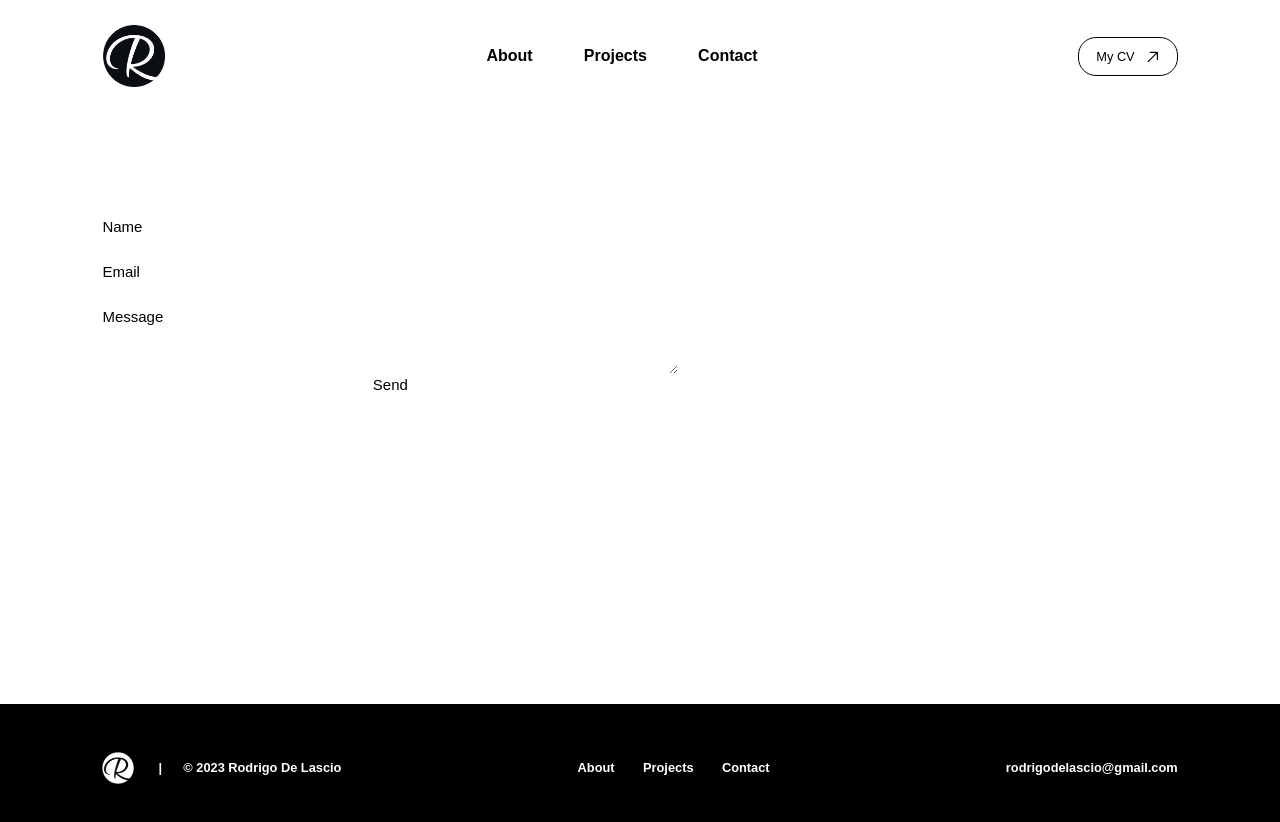
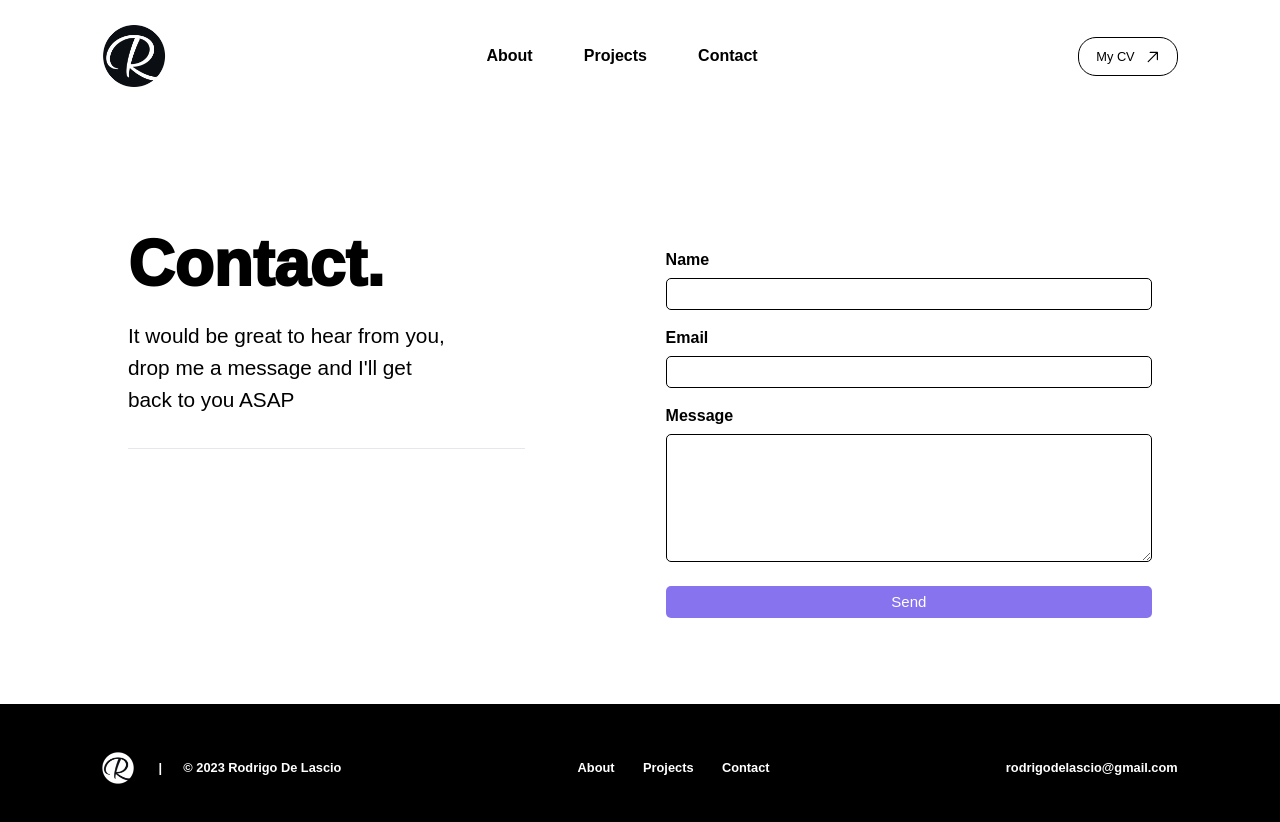
Before and after one commit to rodrigodelascio/rod-current-folio, a React (Create React App) app: page /contact in a window 1280 px wide. Shown: the top 822 px of the page. Built offline with nearby package versions, Linux system fonts and the light colour scheme.

Commit message:
contact form and page updated

```diff
--- a/src/components/contactpage/ContactHero.js
+++ b/src/components/contactpage/ContactHero.js
@@ -27,6 +27,14 @@ const ContactHero = () => {
 
   return (
     <div className={styles["contact-hero-container"]}>
+      <div className={styles["contact-hero-text-wrapper"]}>
+        <h1>Contact.</h1>
+        <h2>
+          It would be great to hear from you, drop me a message and I'll get
+          back to you ASAP
+        </h2>
+        <hr />
+      </div>
       <div className={styles["form-wrapper"]}>
         <form ref={form} onSubmit={sendEmail}>
           <label>Name</label>
@@ -35,7 +43,11 @@ const ContactHero = () => {
           <input type="email" name="user_email" />
           <label>Message</label>
           <textarea name="message" />
-          <input type="submit" value="Send" />
+          <input
+            type="submit"
+            value="Send"
+            className={styles["form-submit-button"]}
+          />
         </form>
       </div>
     </div>
--- a/src/components/contactpage/ContactHero.module.css
+++ b/src/components/contactpage/ContactHero.module.css
@@ -8,8 +8,41 @@
   justify-content: space-between;
 }
 
+.contact-hero-text-wrapper {
+  width: 35vw;
+  padding: 0 2vw;
+}
+
+.contact-hero-text-wrapper h1,
+.contact-hero-text-wrapper h2,
+.contact-hero-text-wrapper p {
+  color: #000;
+  width: 25vw;
+}
+
+.contact-hero-text-wrapper h1 {
+  font-size: 4rem;
+  font-weight: 1000;
+}
+
+.contact-hero-text-wrapper h2 {
+  font-size: 1.3rem;
+  line-height: 2rem;
+  font-weight: 300;
+  padding-top: 1vh;
+}
+
+.contact-hero-text-wrapper p {
+  font-size: 0.9rem;
+  font-weight: 100;
+  line-height: 1.5rem;
+  padding-top: 2vh;
+}
+
 .form-wrapper {
-  width: 45vw;
+  width: 40vw;
+  padding-top: 4vh;
+  padding-right: 2vw;
 }
 
 form {
@@ -17,3 +50,42 @@ form {
   flex-direction: column;
   width: 100%;
 }
+
+label {
+  font-size: 1rem;
+  font-weight: 600;
+  margin-bottom: 0.75vh;
+}
+
+input,
+textarea {
+  border: solid #000 0.1rem;
+  border-radius: 5px;
+  margin-bottom: 2vh;
+}
+
+input {
+  height: 2rem;
+}
+
+textarea {
+  height: 8rem;
+}
+
+input:focus,
+textarea:focus {
+  border: solid #8873ef 0.2rem;
+}
+
+.form-submit-button {
+  background: #8873ef;
+  color: #fff;
+  border: none;
+  cursor: pointer;
+  margin-top: 1vh;
+}
+
+.form-submit-button:hover {
+  background: #8873efc3;
+  border: none;
+}
```
